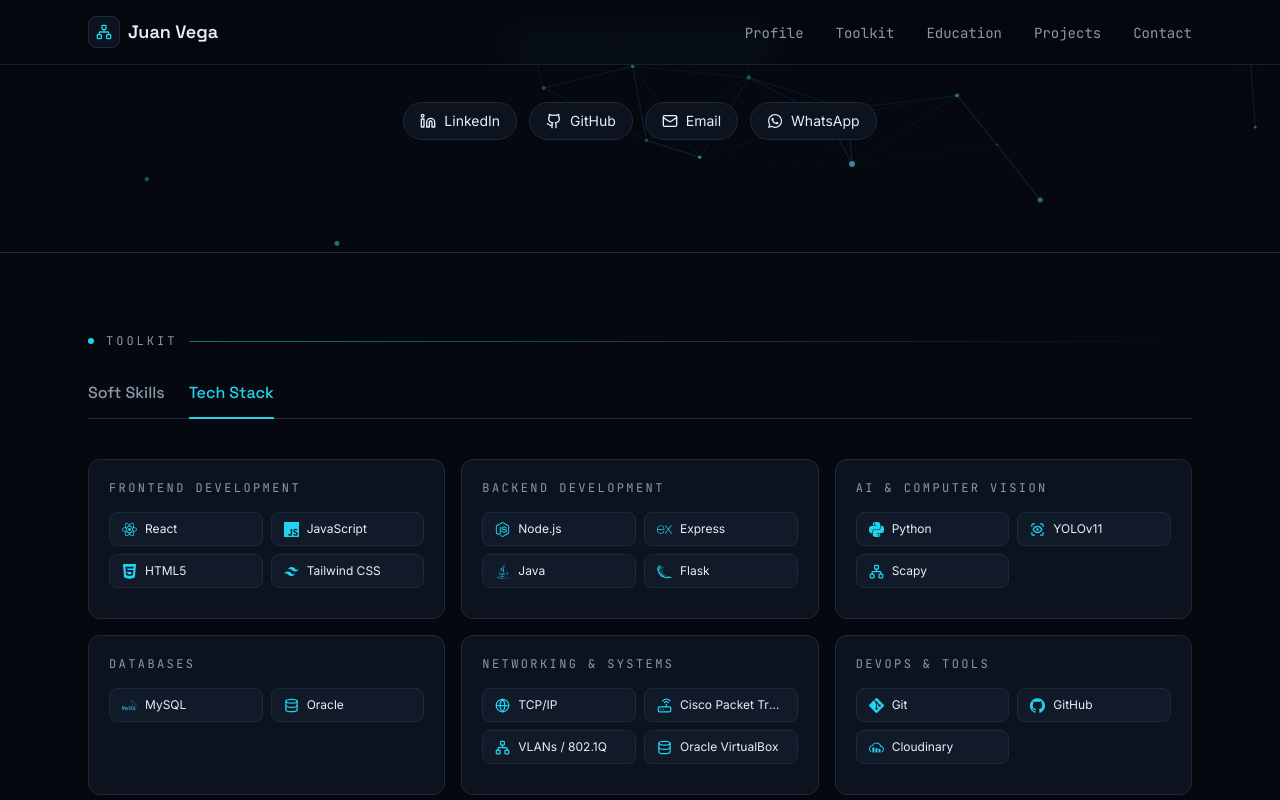
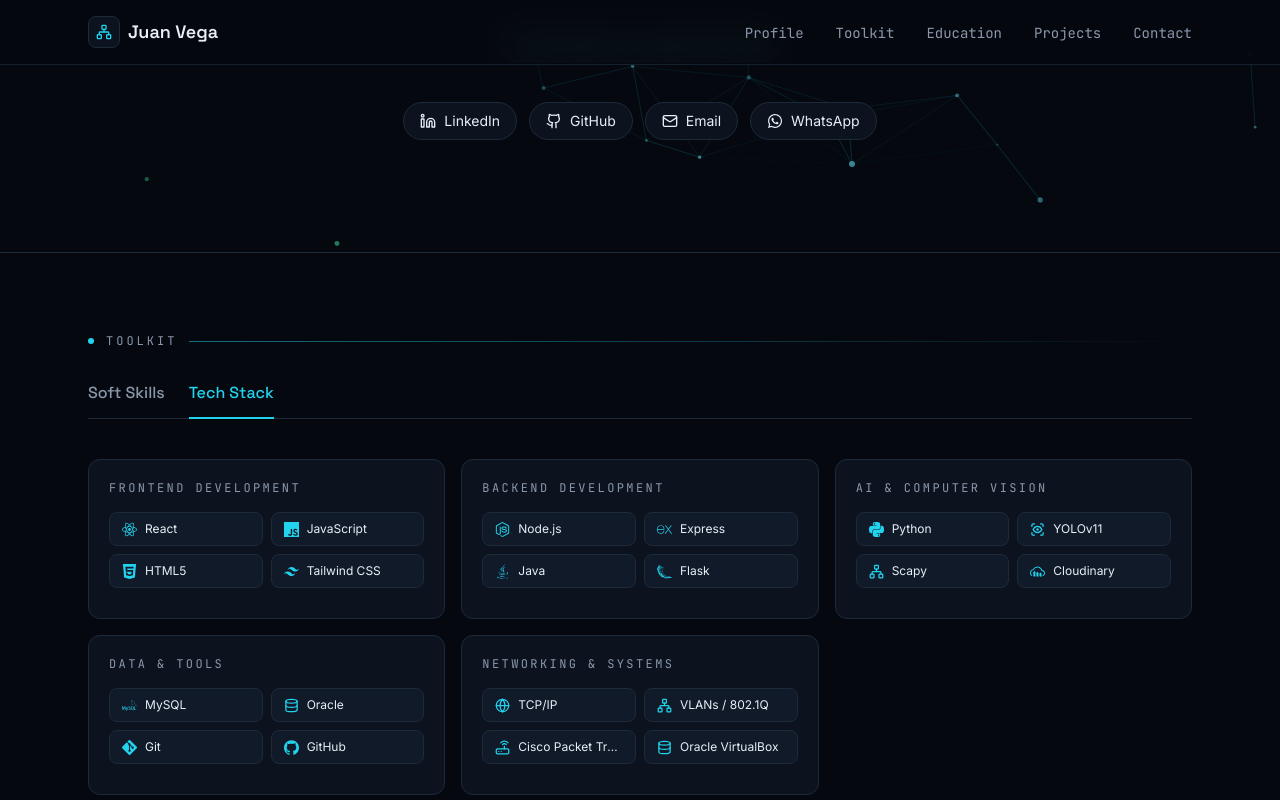
Before and after one commit to juancveg/juan-vega-portafolio, a Next.js app: page / in a window 1280 px wide. Both pictures are taken after a click on the button "Tech Stack". Shown: the part 653-1453 px from the top of the page. Built offline with nearby package versions, Linux system fonts and the light colour scheme.

Commit message:
Refactor TECH_CATEGORIES structure and tooltip handling

```diff
--- a/components/Capabilities.tsx
+++ b/components/Capabilities.tsx
@@ -66,7 +66,7 @@
   },
 ];
 
-const TECH_CATEGORIES: { title: string; items: { icon: AnyIcon; label: string }[] }[] = [
+const TECH_CATEGORIES: { title: string; items: { icon: AnyIcon; label: string; tooltip?: boolean }[] }[] = [
   {
     title: "Frontend Development",
     items: [
@@ -91,30 +91,25 @@
       { icon: SiPython, label: "Python" },
       { icon: ScanEye, label: "YOLOv11" },
       { icon: Network, label: "Scapy" },
+      { icon: SiCloudinary, label: "Cloudinary" },
     ],
   },
   {
-    title: "Databases",
+    title: "Data & Tools",
     items: [
       { icon: SiMysql, label: "MySQL" },
       { icon: Database, label: "Oracle" },
+      { icon: SiGit, label: "Git" },
+      { icon: SiGithub, label: "GitHub" },
     ],
   },
   {
     title: "Networking & Systems",
     items: [
       { icon: Globe, label: "TCP/IP" },
-      { icon: Router, label: "Cisco Packet Tracer" },
       { icon: Network, label: "VLANs / 802.1Q" },
+      { icon: Router, label: "Cisco Packet Tracer", tooltip: true },
       { icon: Database, label: "Oracle VirtualBox" },
-    ],
-  },
-  {
-    title: "DevOps & Tools",
-    items: [
-      { icon: SiGit, label: "Git" },
-      { icon: SiGithub, label: "GitHub" },
-      { icon: SiCloudinary, label: "Cloudinary" },
     ],
   },
 ];
@@ -167,7 +162,7 @@
             ))}
           </div>
         ) : (
-          /* Tech Stack — uniform min-h, items in 2-col grid inside each card */
+          /* Tech Stack — 5 categories × 4 items, uniform 2-col grid inside each card */
           <div className="grid gap-4 sm:grid-cols-2 lg:grid-cols-3">
             {TECH_CATEGORIES.map((category) => (
               <div
@@ -178,18 +173,21 @@
                   {category.title}
                 </h3>
                 <div className="grid grid-cols-2 gap-2">
-                  {category.items.map(({ icon: Icon, label }) => (
+                  {category.items.map(({ icon: Icon, label, tooltip }) => (
                     <div
                       key={label}
-                      className="group relative flex items-center gap-2 rounded-lg border border-line bg-surface2 px-3 py-2 text-sm text-ink transition-colors hover:border-signal/40"
+                      className="group relative flex items-center gap-2 rounded-lg border border-line bg-surface2 px-3 py-2 transition-colors hover:border-signal/40"
                     >
                       <Icon size={15} className="shrink-0 text-signal" />
-                      <span className="truncate text-xs">{label}</span>
-                      {/* Tooltip — only visible when text is truncated */}
-                      <span className="pointer-events-none absolute bottom-full left-1/2 z-10 mb-2 -translate-x-1/2 whitespace-nowrap rounded-lg border border-line bg-surface px-3 py-1.5 text-xs text-ink opacity-0 shadow-lg transition-opacity group-hover:opacity-100">
+                      <span className={`text-xs text-ink${tooltip ? " truncate" : ""}`}>
                         {label}
-                        <span className="absolute left-1/2 top-full -translate-x-1/2 border-4 border-transparent border-t-line" />
                       </span>
+                      {tooltip && (
+                        <span className="pointer-events-none absolute bottom-full left-1/2 z-10 mb-2 -translate-x-1/2 whitespace-nowrap rounded-lg border border-line bg-surface px-3 py-1.5 text-xs text-ink opacity-0 shadow-lg transition-opacity group-hover:opacity-100">
+                          {label}
+                          <span className="absolute left-1/2 top-full -translate-x-1/2 border-4 border-transparent border-t-line" />
+                        </span>
+                      )}
                     </div>
                   ))}
                 </div>
```
